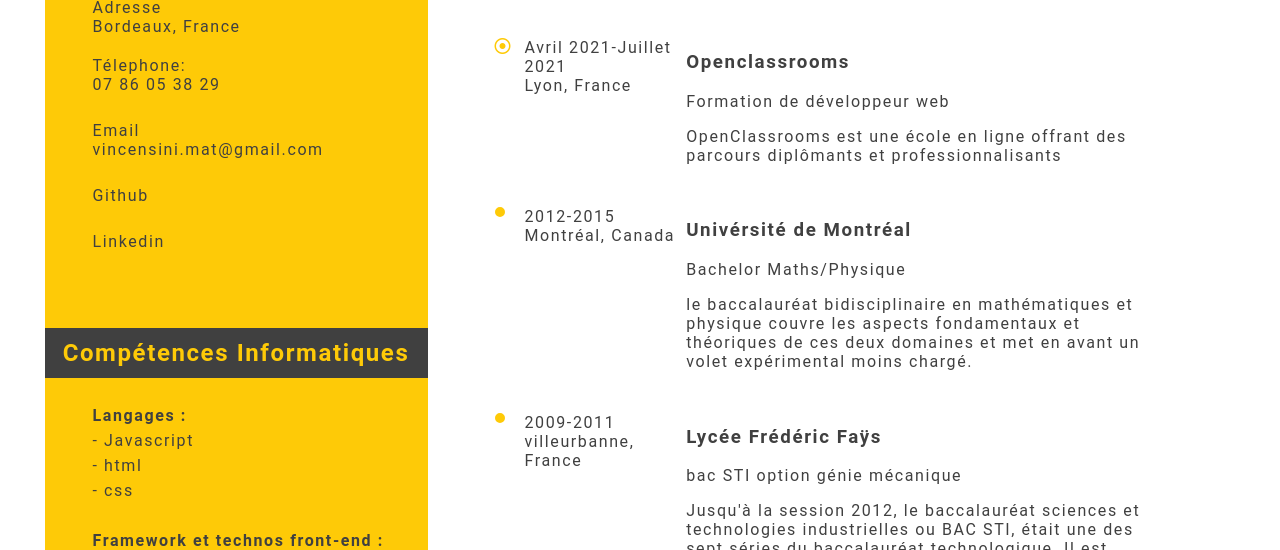
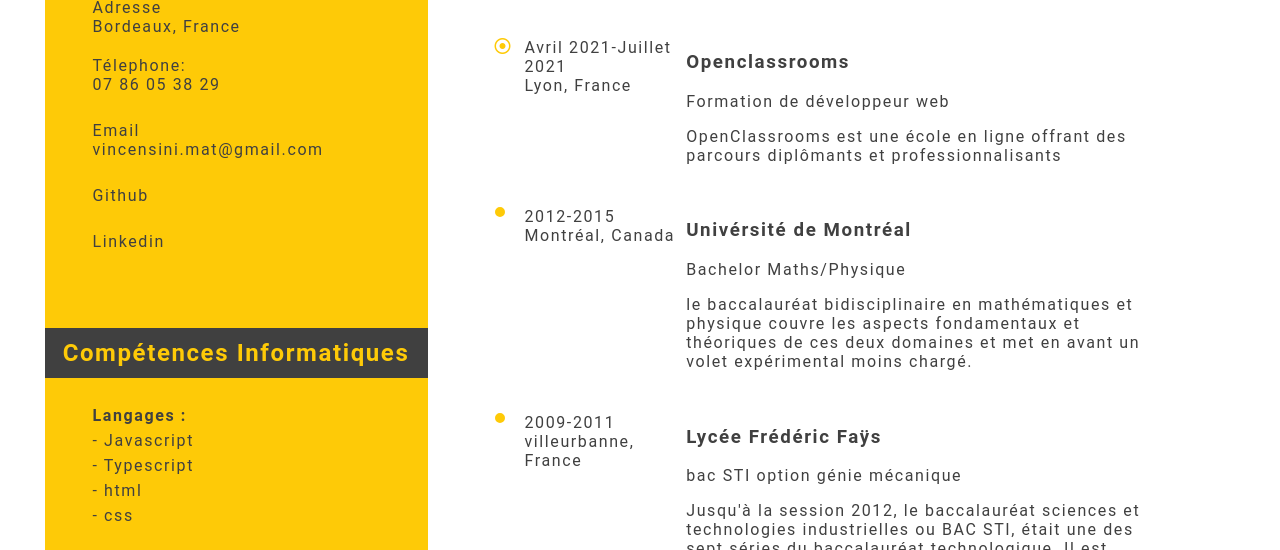
Before and after one commit to malkamat/cv, a plain HTML site: page index.html in a window 1280 px wide. Shown: the part 380-930 px from the top of the page. Drawn offline with Linux system fonts and the light colour scheme.

Commit message:
correction UI

```diff
--- a/index.html
+++ b/index.html
@@ -49,6 +49,8 @@
                 </p>
                 <p class="cv-aside-a-propos__paragraphe"><strong>Langages :</strong> <br>
                     - Javascript
+                    <br>
+                    - Typescript
                     <br>
                     - html
                     <br>
```
